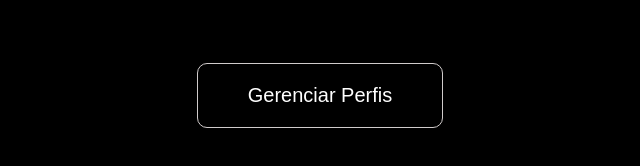
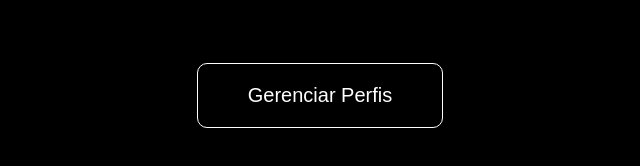
Before and after one commit to Kenzie-Academy-Brasil-Developers/M1-S2-Kenzieflix-mariosilva81, a plain HTML site: page index.html in a window 1280 px wide. Shown: the part 630-796 px from the top of the page, 320-960 px from the left. Drawn offline with Linux system fonts and the light colour scheme.

Commit message:
Versão 5

```diff
--- a/index.html
+++ b/index.html
@@ -8,7 +8,7 @@
         <link rel="stylesheet" href="style.css">
     </head>
     <body>
-        <main class="containerMain">
+        <main class="container">
             <header class="containerHeader">
                 <img class="logo" src="img/logo.png" alt="Logo KenzieFlix">
             </header>
@@ -18,7 +18,7 @@
                     <li><img src="img/pink.png" alt="Imagem Aline">Aline</li>
                     <li><img src="img/panda.png" alt="Imagem Pedrinho">Pedrinho</li>
                     <li><img src="img/robot.png" alt="Imagem Júlia">Júlia</li>
-                    <li class="addProfile"><img src="img/plus.png" alt="Imagem adicionar perfil">Adicionar perfil</li>
+                    <li class="addProfile"><img src="img/plus2.png" alt="Imagem adicionar perfil">Adicionar perfil</li>
                 </ul>
             </section>
             <section class="button">
--- a/style.css
+++ b/style.css
@@ -6,19 +6,19 @@ body {
     background-color: black;
 }
 
-.containerMain {
+.container {
     font-family: 'IBM Plex Sans', sans-serif;
     display: flex;
-    height: 100vh;
-    width: 100vw;
+    height: 100%;
+    width: 100%;
     display: inline-block;
 }
 
-.containerMain .containerHeader {
+.containerHeader {
     display: flex;
 }
 
-.containerMain .containerHeader .logo {
+.containerHeader .logo {
     padding-top: 55px;
     padding-bottom: 55px;
     margin: auto;
@@ -76,7 +76,7 @@ body {
     border-radius: 10px;
     background-color: black;
     color: white;
-    border: 1px solid rgb(208, 203, 203);
+    border: 1px solid white;
     margin: auto;
     font-size: 20px;
     padding: 20px 50px;
```
Also changed, not shown: img/plus.png, img/plus2.png (added).
